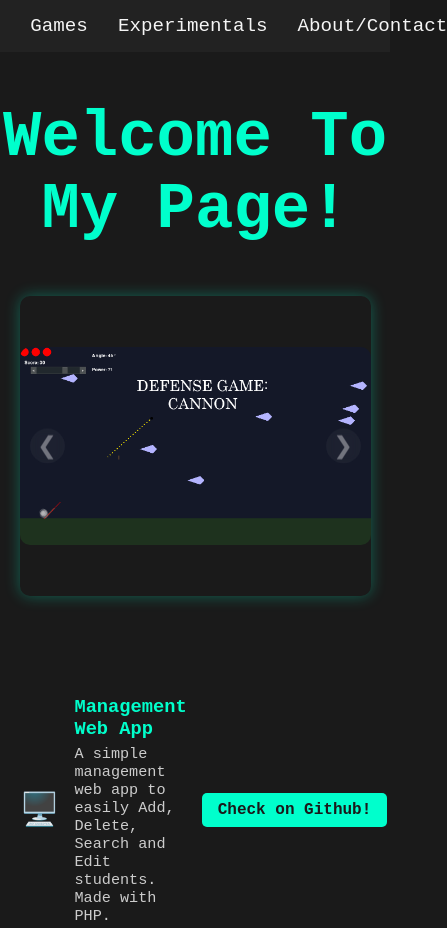
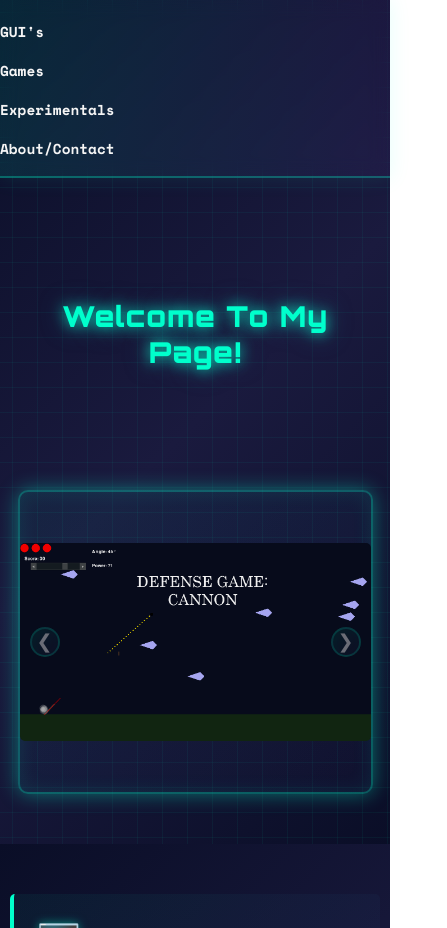
Before and after one commit to UnidentifiedObject/my-website, a plain HTML site: page index.html in a window 390 px wide. Shown: the top 928 px of the page, 447 px wide, since content can reach past the window. Drawn offline with nearby package versions, Linux system fonts and the light colour scheme.

Commit message:
Update style.css

```diff
--- a/css/style.css
+++ b/css/style.css
@@ -1,18 +1,45 @@
 /* General */
+@import url('https://fonts.googleapis.com/css2?family=Orbitron:wght@400;700;900&family=Space+Mono:wght@400;700&display=swap');
+
 body {
-  font-family: 'Courier New', Courier, monospace; /* retro vibe */
-  background-color: #1a1a1a;
+  font-family: 'Space Mono', 'Courier New', monospace; /* retro vibe */
+  background: linear-gradient(135deg, #0a0e27 0%, #1a1a3e 50%, #0a0e27 100%);
+  background-attachment: fixed;
   color: #f5f5f5;
   margin: 0;
   padding: 0;
+  position: relative;
+  overflow-x: hidden;
+}
+
+/* Animated background grid */
+body::before {
+  content: '';
+  position: fixed;
+  top: 0;
+  left: 0;
+  width: 100%;
+  height: 100%;
+  background-image:
+    linear-gradient(0deg, transparent 24%, rgba(0, 255, 204, 0.05) 25%, rgba(0, 255, 204, 0.05) 26%, transparent 27%, transparent 74%, rgba(0, 255, 204, 0.05) 75%, rgba(0, 255, 204, 0.05) 76%, transparent 77%, transparent),
+    linear-gradient(90deg, transparent 24%, rgba(0, 255, 204, 0.05) 25%, rgba(0, 255, 204, 0.05) 26%, transparent 27%, transparent 74%, rgba(0, 255, 204, 0.05) 75%, rgba(0, 255, 204, 0.05) 76%, transparent 77%, transparent);
+  background-size: 50px 50px;
+  pointer-events: none;
+  z-index: -1;
 }
 
 /* Menu */
 nav.menu {
   display: flex;
   justify-content: center;
-  background-color: #222;
+  background: linear-gradient(90deg, rgba(0, 255, 204, 0.1), rgba(102, 51, 153, 0.1));
+  backdrop-filter: blur(10px);
   padding: 15px 0;
+  border-bottom: 2px solid rgba(0, 255, 204, 0.3);
+  box-shadow: 0 0 20px rgba(0, 255, 204, 0.1);
+  position: sticky;
+  top: 0;
+  z-index: 100;
 }
 
 nav.menu ul {
@@ -26,34 +53,70 @@ nav.menu ul {
 nav.menu ul li {
   cursor: pointer;
   font-size: 1.2rem;
+  font-weight: 600;
 }
 
 nav.menu ul li a {
   color: #f5f5f5;
   text-decoration: none;
-  transition: color 0.3s;
+  transition: all 0.3s ease;
+  position: relative;
+  padding-bottom: 5px;
 }
 
-nav.menu ul li:hover {
-  color: #00ffcc;
+nav.menu ul li a::after {
+  content: '';
+  position: absolute;
+  bottom: 0;
+  left: 0;
+  width: 0;
+  height: 2px;
+  background: linear-gradient(90deg, #00ffcc, #ff006e);
+  transition: width 0.3s ease;
 }
 
-nav.menu ul li a:hover {
+nav.menu ul li:hover a {
   color: #00ffcc;
+  text-shadow: 0 0 10px rgba(0, 255, 204, 0.8);
+}
+
+nav.menu ul li a:hover::after {
+  width: 100%;
 }
 
 /* Welcome Section */
 section.welcome {
   text-align: center;
-  margin: 50px 0;
+  margin: 80px 0;
+  padding: 40px 20px;
+  position: relative;
 }
 
 section.welcome h1 {
-  font-family: 'Courier New', Courier, monospace;
-  font-size: 4rem;           /* adjust size as needed */
-  color: #00ffcc;            /* neon highlight color */
+  font-family: 'Orbitron', 'Courier New', monospace;
+  font-size: 4rem;
+  font-weight: 900;
+  color: #00ffcc;
   text-align: center;
   margin: 0;
+  text-shadow:
+    0 0 10px rgba(0, 255, 204, 0.8),
+    0 0 20px rgba(0, 255, 204, 0.5),
+    0 0 30px rgba(102, 51, 153, 0.3);
+  letter-spacing: 3px;
+  animation: glitch 3s infinite;
+}
+
+@keyframes glitch {
+  0%, 100% { text-shadow: 0 0 10px rgba(0, 255, 204, 0.8), 0 0 20px rgba(0, 255, 204, 0.5); }
+  50% { text-shadow: 0 0 20px rgba(0, 255, 204, 0.8), 0 0 30px rgba(102, 51, 153, 0.6); }
+}
+
+section.welcome p {
+  font-size: 1.3rem;
+  color: #00ffcc;
+  margin-top: 20px;
+  letter-spacing: 2px;
 }
 
 /* Slider Section */
@@ -62,7 +125,12 @@ section.slider {
   margin: 0 auto 50px auto;
   overflow: hidden;
   border-radius: 10px;
-  box-shadow: 0 0 15px #00ffcc50;
+  box-shadow:
+    0 0 20px rgba(0, 255, 204, 0.4),
+    inset 0 0 20px rgba(0, 255, 204, 0.1);
+  border: 2px solid rgba(0, 255, 204, 0.3);
+  position: relative;
+  background: linear-gradient(135deg, rgba(0, 255, 204, 0.05), rgba(102, 51, 153, 0.05));
 }
 
 .slides {
@@ -81,8 +149,14 @@ section.slider {
 .slide img {
   width: auto;
   max-width: 100%;
-  max-height: 300px; /* max height so slider doesn’t blow up */
-  border-radius: 10px;
+  max-height: 300px;
+  border-radius: 5px;
+  filter: brightness(0.9) contrast(1.1);
+  transition: filter 0.3s ease;
+}
+
+.slide img:hover {
+  filter: brightness(1) contrast(1.2) drop-shadow(0 0 10px rgba(0, 255, 204, 0.5));
 }
 
 
@@ -99,20 +173,53 @@ section.slider {
   display: flex;
   align-items: center;
   gap: 15px;
+  padding: 20px;
+  background: linear-gradient(135deg, rgba(0, 255, 204, 0.05), rgba(102, 51, 153, 0.05));
+  border-left: 4px solid #00ffcc;
+  border-radius: 5px;
+  transition: all 0.3s ease;
+  position: relative;
+  overflow: hidden;
+}
+
+.project-item::before {
+  content: '';
+  position: absolute;
+  top: 0;
+  left: -100%;
+  width: 100%;
+  height: 100%;
+  background: linear-gradient(90deg, transparent, rgba(0, 255, 204, 0.2), transparent);
+  transition: left 0.5s ease;
+}
+
+.project-item:hover {
+  background: linear-gradient(135deg, rgba(0, 255, 204, 0.15), rgba(102, 51, 153, 0.15));
+  box-shadow: 0 0 20px rgba(0, 255, 204, 0.3);
+  border-left-color: #ff006e;
+  transform: translateX(10px);
+}
+
+.project-item:hover::before {
+  left: 100%;
 }
 
 .project-item .emoji {
-  font-size: 2rem;
+  font-size: 2.5rem;
   flex-shrink: 0;
+  filter: drop-shadow(0 0 5px rgba(0, 255, 204, 0.5));
 }
 
 .project-item .project-info {
-  flex: 1; /* takes available space for description */
+  flex: 1;
 }
 
 .project-item h3 {
   margin: 0;
   color: #00ffcc;
+  font-family: 'Orbitron', monospace;
+  letter-spacing: 1px;
+  text-shadow: 0 0 10px rgba(0, 255, 204, 0.5);
 }
 
 .project-item p {
@@ -123,17 +230,22 @@ section.slider {
 
 .project-item .btn {
   padding: 8px 16px;
-  background-color: #00ffcc;
+  background: linear-gradient(135deg, #00ffcc, #00e6b8);
   color: #1a1a1a;
   text-decoration: none;
   border-radius: 5px;
   font-weight: bold;
-  transition: background-color 0.3s;
-  flex-shrink: 0; /* keeps button size fixed */
+  transition: all 0.3s ease;
+  flex-shrink: 0;
+  border: none;
+  cursor: pointer;
+  box-shadow: 0 0 10px rgba(0, 255, 204, 0.3);
 }
 
 .project-item .btn:hover {
-  background-color: #00e6b8;
+  background: linear-gradient(135deg, #ff006e, #ff0066);
+  box-shadow: 0 0 20px rgba(255, 0, 110, 0.6);
+  transform: scale(1.05);
 }
 
 
@@ -152,21 +264,24 @@ main {
 
 /* Footer stays at bottom */
 footer {
-  background-color: #111;
+  background: linear-gradient(90deg, rgba(0, 255, 204, 0.1), rgba(102, 51, 153, 0.1));
+  backdrop-filter: blur(10px);
   color: #888;
   text-align: center;
   padding: 20px;
+  border-top: 2px solid rgba(0, 255, 204, 0.3);
+  box-shadow: 0 -5px 20px rgba(0, 255, 204, 0.1);
 }
 
 .arrow {
   position: absolute;
   top: 50%;
   transform: translateY(-50%);
-  background: rgba(255, 255, 255, 0.1); /* semi-transparent glass */
-  backdrop-filter: blur(5px); /* frosted glass effect */
-  border: none;
-  font-size: 1.5rem; /* smaller size */
-  color: #fff; /* subtle by default */
+  background: linear-gradient(135deg, rgba(0, 255, 204, 0.2), rgba(102, 51, 153, 0.2));
+  backdrop-filter: blur(5px);
+  border: 2px solid rgba(0, 255, 204, 0.4);
+  font-size: 1.5rem;
+  color: #fff;
   width: 35px;
   height: 35px;
   display: flex;
@@ -174,16 +289,18 @@ footer {
   justify-content: center;
   cursor: pointer;
   border-radius: 50%;
-  opacity: 0.4; /* almost invisible until hover */
+  opacity: 0.4;
   transition: all 0.3s ease;
   z-index: 10;
 }
 
 .arrow:hover {
-  opacity: 1; /* fully visible on hover */
-  color: #00ffcc; /* neon highlight */
-  background: rgba(255, 255, 255, 0.2); /* stronger glass on hover */
-  transform: translateY(-50%) scale(1.1); /* slight zoom effect */
+  opacity: 1;
+  color: #00ffcc;
+  background: linear-gradient(135deg, rgba(0, 255, 204, 0.5), rgba(102, 51, 153, 0.5));
+  border-color: #00ffcc;
+  box-shadow: 0 0 20px rgba(0, 255, 204, 0.6);
+  transform: translateY(-50%) scale(1.2);
 }
 
 .arrow.prev {
@@ -201,6 +318,11 @@ section.slider {
 nav.menu ul li a.active {
   color: #00ffcc;
   font-weight: bold;
+  text-shadow: 0 0 10px rgba(0, 255, 204, 0.8);
+}
+
+nav.menu ul li a.active::after {
+  width: 100%;
 }
 
 /* Project buttons: secondary style for live demo */
@@ -211,12 +333,17 @@ nav.menu ul li a.active {
 }
 
 .project-links .btn.secondary {
-  background-color: #888;
-  color: #1a1a1a;
+  background: linear-gradient(135deg, rgba(255, 255, 255, 0.2), rgba(102, 51, 153, 0.2));
+  color: #ccc;
+  border: 1px solid rgba(255, 255, 255, 0.3);
+  transition: all 0.3s ease;
 }
 
 .project-links .btn.secondary:hover {
-  background-color: #aaa;
+  background: linear-gradient(135deg, rgba(255, 0, 110, 0.3), rgba(102, 51, 153, 0.5));
+  color: #ff006e;
+  border-color: #ff006e;
+  box-shadow: 0 0 15px rgba(255, 0, 110, 0.4);
 }
 
 main > .about,
@@ -227,27 +354,33 @@ main > .contact {
   align-items: center;
   text-align: center;
   gap: 50px;
+  padding: 40px 20px;
 }
 
-
 .about p, .contact p {
-  font-size: 1.1rem;  /* slightly larger than default */
-  line-height: 1.6;   /* improves readability */
-  max-width: 700px;   /* prevents super long lines on wide screens */
+  font-size: 1.1rem;
+  line-height: 1.6;
+  max-width: 700px;
+  color: #ddd;
 }
 
 .contact a.btn {
-  background-color: #00ffcc;
-  color: #1a1a1a;   /* dark text on neon button */
+  background: linear-gradient(135deg, #00ffcc, #00e6b8);
+  color: #1a1a1a;
   text-decoration: none;
   padding: 10px 20px;
   border-radius: 5px;
   font-weight: bold;
-  transition: background-color 0.3s;
+  transition: all 0.3s ease;
+  border: none;
+  cursor: pointer;
+  box-shadow: 0 0 15px rgba(0, 255, 204, 0.4);
 }
 
 .contact a.btn:hover {
-  background-color: #00e6b8;
+  background: linear-gradient(135deg, #ff006e, #ff0066);
+  box-shadow: 0 0 25px rgba(255, 0, 110, 0.6);
+  transform: translateY(-3px);
 }
 
 .language-selector {
@@ -259,12 +392,69 @@ main > .contact {
 }
 
 .language-selector .flag {
-  font-size: 1.5rem;      /* adjust size to your taste */
+  font-size: 1.5rem;
   cursor: pointer;
-  transition: transform 0.2s, opacity 0.2s;
+  transition: all 0.3s ease;
+  filter: drop-shadow(0 0 5px rgba(0, 255, 204, 0.3));
 }
 
 .language-selector .flag:hover {
-  transform: scale(1.3);  /* subtle zoom effect */
-  opacity: 0.8;
+  transform: scale(1.4) rotate(10deg);
+  filter: drop-shadow(0 0 10px rgba(0, 255, 204, 0.8));
 }
+
+/* Mobile Responsiveness */
+@media (max-width: 768px) {
+  section.welcome h1 {
+    font-size: 2.5rem;
+  }
+
+  nav.menu ul {
+    gap: 15px;
+  }
+
+  nav.menu ul li a {
+    font-size: 0.9rem;
+  }
+
+  .project-item {
+    flex-direction: column;
+    align-items: flex-start;
+  }
+
+  .project-item .btn {
+    width: 100%;
+    text-align: center;
+  }
+}
+
+@media (max-width: 480px) {
+  section.welcome h1 {
+    font-size: 1.8rem;
+    letter-spacing: 1px;
+  }
+
+  nav.menu {
+    flex-direction: column;
+  }
+
+  nav.menu ul {
+    flex-direction: column;
+    gap: 10px;
+  }
+
+  .projects {
+    width: 95%;
+  }
+
+  .language-selector {
+    top: 10px;
+    right: 10px;
+  }
+
+  .arrow {
+    width: 30px;
+    height: 30px;
+    font-size: 1.2rem;
+  }
+}
```
